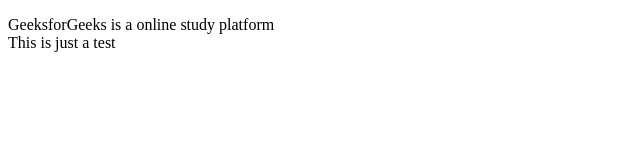
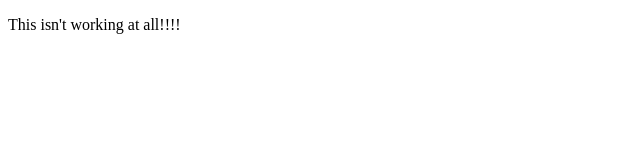
Before and after one commit to JusttttLuke/website, a plain HTML site: page index.html in a window 1280 px wide. Shown: the whole page, without its empty margins (0-640 px from the left). Drawn offline with Linux system fonts and the light colour scheme.

Commit message:
same as last time

```diff
--- a/index.html
+++ b/index.html
@@ -9,7 +9,7 @@
 
 <body>
     <!--Contents of the webpage-->
-    <p>GeeksforGeeks is a online study platform<br> This is just a test</p>
+    <p>This isn't working at all!!!!</p>
 </body>
 
 </html>
```
